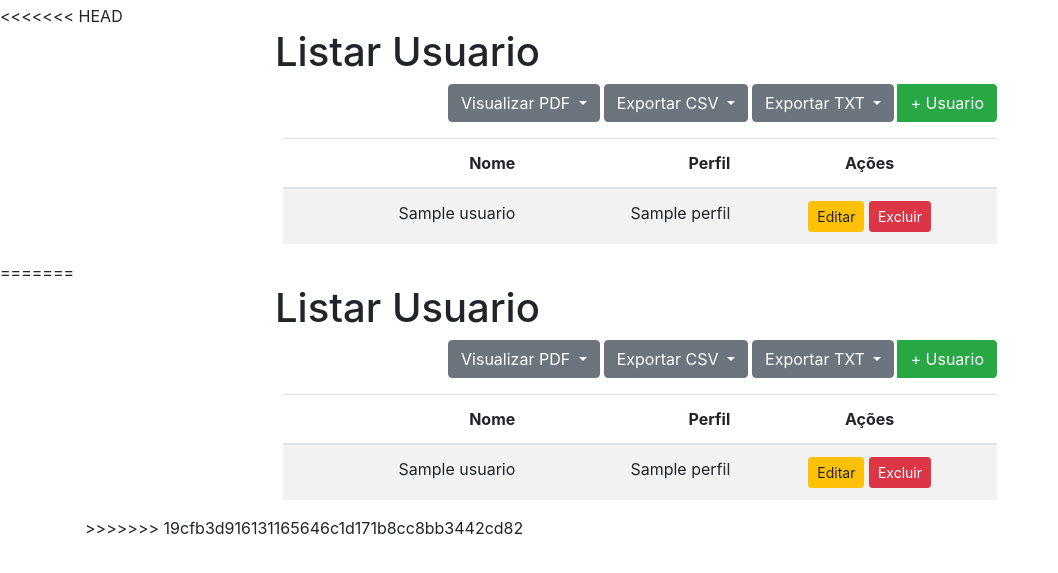
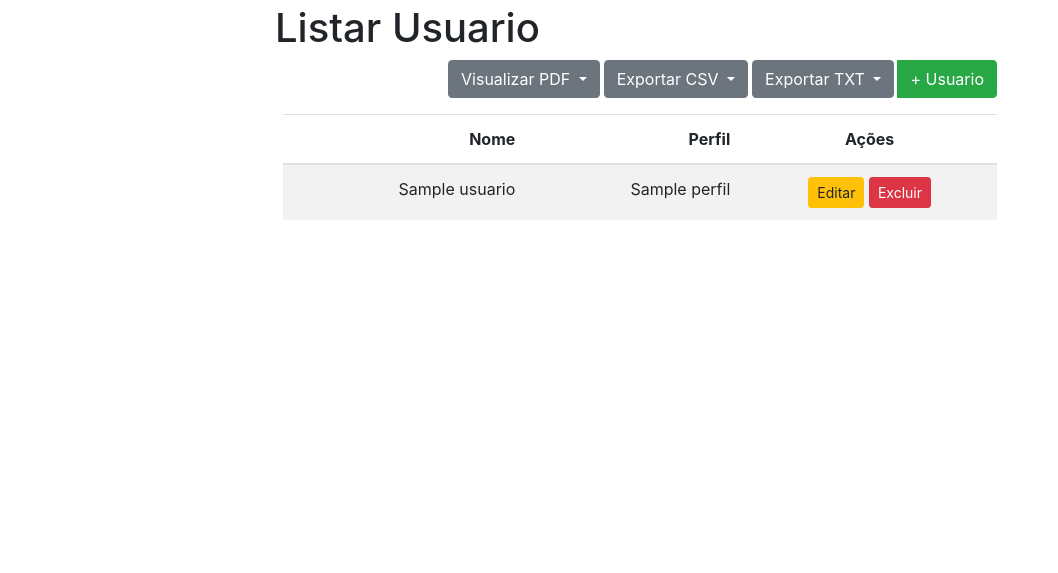
Before and after one commit to ronderson/loja, a PHP site: page /loja/ in a window 1280 px wide. Shown: the part 56-629 px from the top of the page, without its empty margins (0-1058 px from the left). Run offline with PHP 8.4, Linux system fonts and the light colour scheme; tables that the repository leaves empty or names only in its code hold one stand-in row (values such as "Sample post"); some libraries are stand-ins or nearby versions.

Commit message:
alterando o listar Usuarios

```diff
--- a/views/listUsuarios.php
+++ b/views/listUsuarios.php
@@ -2,7 +2,6 @@
     <a class="navbar-brand" href="#">Sistema Loja</a>
 </nav>
 <main role="main" >
-<<<<<<< HEAD
     <div class="container">
         <div class="row">
             <div class="col-md-8 offset-md-2">
@@ -54,7 +53,7 @@
                                         <td><?php echo $user['perfil']; ?></td>
                                         <td align="center">
                                             <a href="<?php echo BASE_URL ?>home/editCadastro/<?php echo $user['id'] ?>" class="btn btn-warning btn-sm">Editar</a>
-                                            <button  onclick="del(<?php echo $user['id'];?>)" class="btn btn-danger btn-sm">Excluir</button>
+                                            <button  onclick="del(<?php echo $user['id'] ?>)" class="btn btn-danger btn-sm">Excluir</button>
                                         </td>
                                     </tr>
                                 <?php endforeach; ?>
@@ -65,69 +64,7 @@
             </div>
         </div>
     </div>
-=======
-<div class="container">
-  <div class="row">
-    <div class="col-md-8 offset-md-2">
-    <h1>Listar Usuario  </h1>
-    <div class="text-right m-2">
-      <div class="btn-group ">
-      <div class="dropdown mr-1">
-  <button class="btn btn-secondary dropdown-toggle" type="button" id="dropdownMenu2" data-toggle="dropdown" aria-haspopup="true" aria-expanded="false">
-    Visualizar PDF
-  </button>
-  <div class="dropdown-menu" aria-labelledby="dropdownMenu2">
-    <a class="dropdown-item" href="<?php echo BASE_URL?>home/gerarPdfPerfil" target="_blank">Usuarios por Perfil</a>
-    <a class="dropdown-item" href="<?php echo BASE_URL?>home/gerarPdfAparelho" target="_blank">Usuarios por Aparelho</a>
-  </div>
-</div>
-<div class="dropdown mr-1">
-  <button class="btn btn-secondary dropdown-toggle" type="button" id="dropdownMenu2" data-toggle="dropdown" aria-haspopup="true" aria-expanded="false">
-    Exportar CSV
-  </button>
-  <div class="dropdown-menu" aria-labelledby="dropdownMenu2">
-    <a class="dropdown-item" href="<?php echo BASE_URL?>home/gerarCsvPerfil" target="_blank">Usuarios por Perfil</a>
-    <a class="dropdown-item" href="<?php echo BASE_URL?>home/gerarCsvAparelho" target="_blank">Usuarios por Aparelho</a>
-  </div>
-</div>
-<div class="dropdown mr-1">
-  <button class="btn btn-secondary dropdown-toggle" type="button" id="dropdownMenu2" data-toggle="dropdown" aria-haspopup="true" aria-expanded="false">
-    Exportar TXT
-  </button>
-  <div class="dropdown-menu" aria-labelledby="dropdownMenu2">
-    <a class="dropdown-item" href="<?php echo BASE_URL?>home/gerarTxtPerfil" target="_blank">Usuarios por Perfil</a>
-    <a class="dropdown-item" href="<?php echo BASE_URL?>home/gerarTxtAparelho" target="_blank">Usuarios por Aparelho</a>
-  </div>
-</div>
-  <a class="btn btn-success" href="<?php echo BASE_URL?>home/cadastro">+ Usuario</a>
-</div>
-        <table class="table table-striped mt-3">
-        <thead>
-            <tr>
-            <th scope="col">Nome</th>
-            <th scope="col">Perfil</th>
-            <th scope="col" class="text-center">Ações</th>
-            </tr>
-        </thead>
-        <tbody>
-        <?php if(isset($usuarios) && !empty($usuarios)):?>
-        <?php foreach($usuarios as $user):?>
-        <tr>
-            <td><?php echo $user['nome'];?></td>
-            <td><?php echo $user['perfil'];?></td>
-            <td align="center">
-                <a href="<?php echo BASE_URL?>home/editCadastro/<?php echo $user['id']?>" class="btn btn-warning btn-sm">Editar</a>
-                <button  onclick="del(<?php echo $user['id']?>)" class="btn btn-danger btn-sm">Excluir</button>
-            </td>
-            </tr>
-        <?php endforeach;?>
-        <?php endif;?>
-        </tbody>
-        </table>
-   </div>
-  </div>
-</div>
->>>>>>> 19cfb3d916131165646c1d171b8cc8bb3442cd82
+
 </main>
 <script>
             function del(id){
@@ -135,17 +72,17 @@
             swal({
             title: "Deseja Excluir este Usuario?",
                     icon: "warning",
-         buttons: ["NÃO","SIM"],
+                    buttons: ["NÃO", "SIM"],
                     dangerMode: true,
                     closeOnClickOutside: false,
                     closeOnEsc: false,
             })
-      .then((willDelete) => {
+                    .then((willDelete) = > {
                     if (willDelete) {
                     swal("Usuario Excluido Com Sucesso", {
                     icon: "success",
-          }).then(()=>{
-            location.href="<?php echo BASE_URL?>home/delUsuario/"+ id;
+                    }).then(() = > {
+                    location.href = "<?php echo BASE_URL ?>home/delUsuario/" + id;
                     });
                     }
                     });
```
Lines whose indentation alone changed are shown as unchanged.
